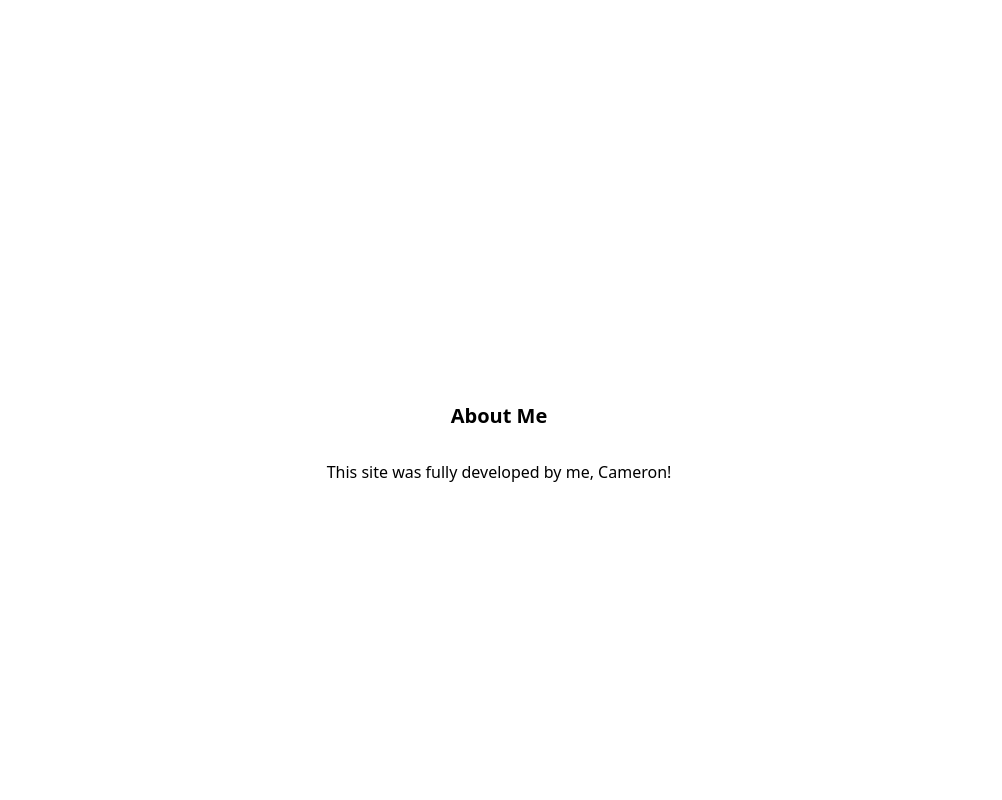
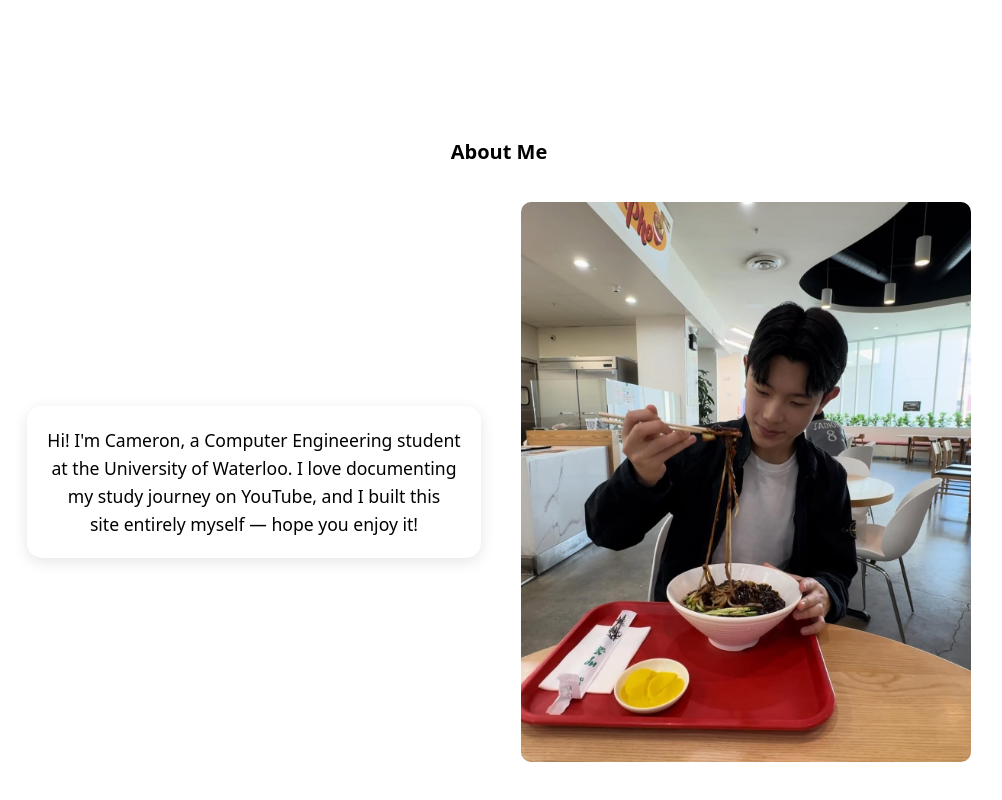
Before and after one commit to Cameronlhwa/CameronLim-Fan-Website, a React (Vite) app: page /CameronLim-Fan-Website/ in a window 1280 px wide. Shown: the part 1578-2378 px from the top of the page, without its empty margins (141-1143 px from the left). Built offline with nearby package versions, Linux system fonts and the light colour scheme; no server answers.

Commit message:
Adding an about me page

```diff
--- a/src/App.jsx
+++ b/src/App.jsx
@@ -125,7 +125,15 @@ const HomeDescAndButtons = () => (
     {/*Snap scroll section 3*/}
     <div id = "about-me" style = {styles.section}>
       <h2>About Me</h2>
-      <p>This site was fully developed by me, Cameron!</p>
+      <div style = {styles.aboutSiteContent}>
+      <p className="text-box">
+        Hi! I'm Cameron, a Computer Engineering student <br />
+        at the University of Waterloo. I love documenting <br />
+        my study journey on YouTube, and I built this <br />
+        site entirely myself — hope you enjoy it!
+      </p>
+        <img src={`${import.meta.env.VITE_BASE_PATH || '/'}Jjajjangmyon.jpg`} alt = "Self photo" style={styles.aboutImage}/>
+      </div>
     </div>
   </div>
 );
```
Also changed, not shown: public/BobaBackground.png (added), public/Jjajjangmyon.jpg (added).
